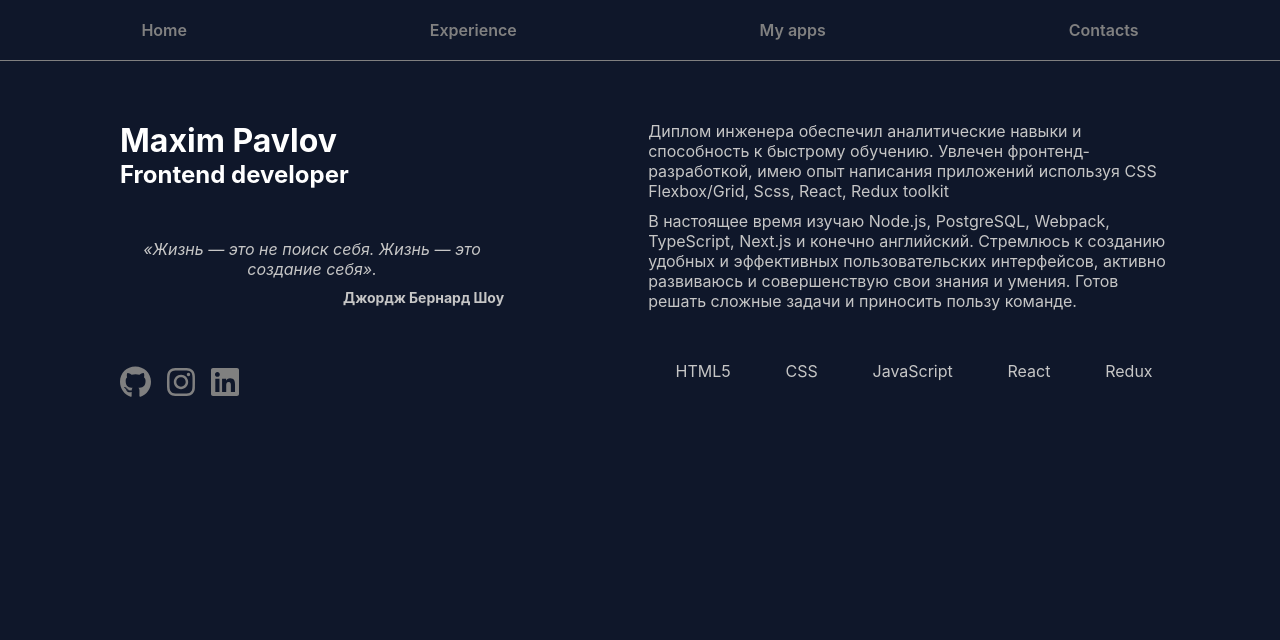
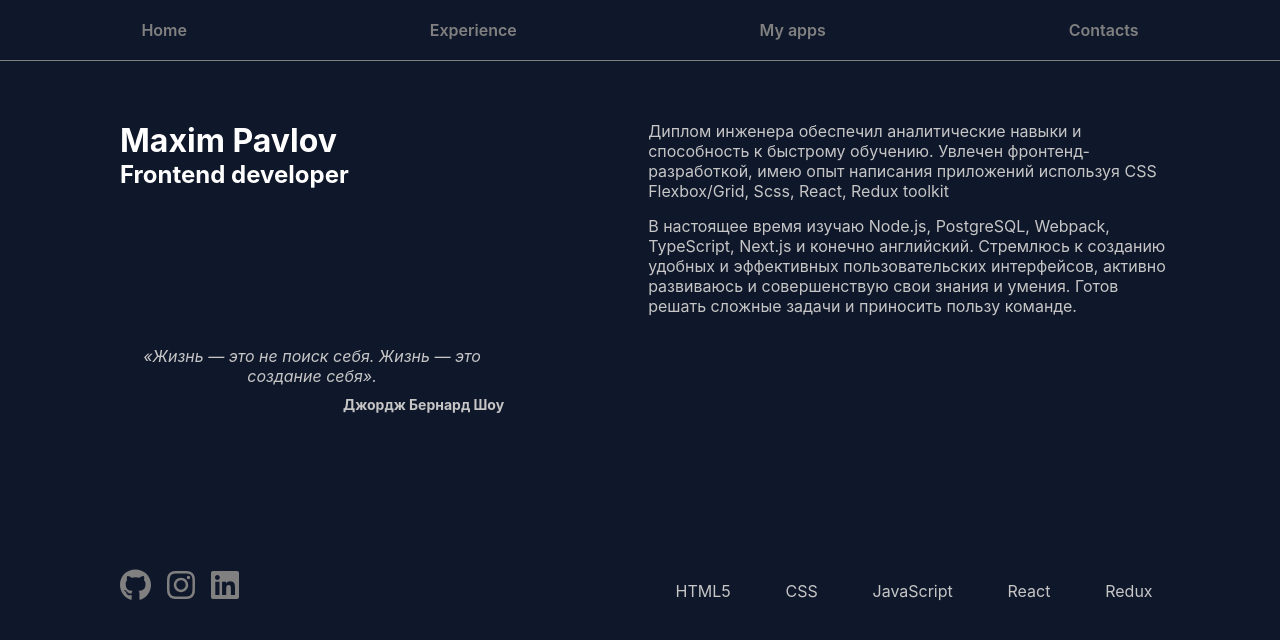
Before and after one commit to Maxim-Pv/CV-frontend, a React (Create React App) app: page / in a window 1280 px wide. Shown: the top 640 px of the page. Built offline with nearby package versions, Linux system fonts and the light colour scheme.

Commit message:
update styles

```diff
--- a/src/components/pages/Main/Main.module.css
+++ b/src/components/pages/Main/Main.module.css
@@ -9,20 +9,19 @@
 }
 
 .header {
+  display: flex;
+  flex-direction: column;
+  justify-content: space-between;
+  padding-left: 20px;
   width: 50%;
+  max-height: 60vh;
   color: white;
-  padding-left: 20px;
-}
-
-.headers {
-  margin-bottom: 50px;
 }
 
 .quote {
   width: 75%;
   text-align: center;
   font-style: italic;
-  margin-bottom: 30px;
   color: #c6c6c6;
 }
 
@@ -36,12 +35,15 @@
 }
 
 .main {
+  display: flex;
+  flex-direction: column;
+  justify-content: space-between;
   width: 50%;
+  max-height: 60vh;
   color: #c6c6c6;
 }
 
 .icons {
-  padding-top: 30px;
   display: flex;
   gap: 1rem;
 }
@@ -62,8 +64,7 @@
 .text {
   display: flex;
   flex-direction: column;
-  gap: 10px;
-  margin-bottom: 50px;
+  gap: 15px;
 }
 
 .stack_list {
@@ -115,6 +116,13 @@
 }
 
 
+@media (max-width: 425px) {
+  .headers {
+    margin-bottom: 20px;
+  }
+}
+
+
 @media (max-width: 375px) {
 
   .container {
```
